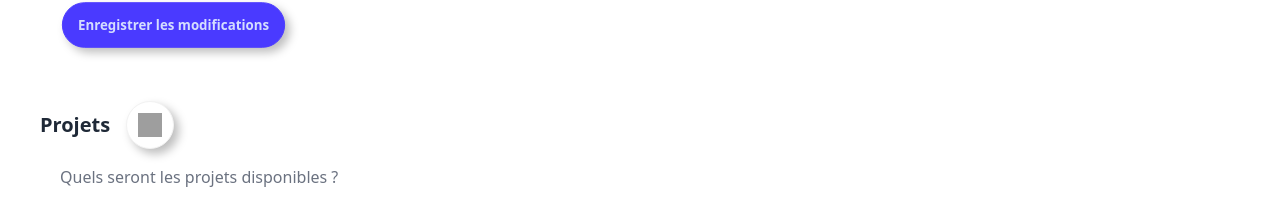
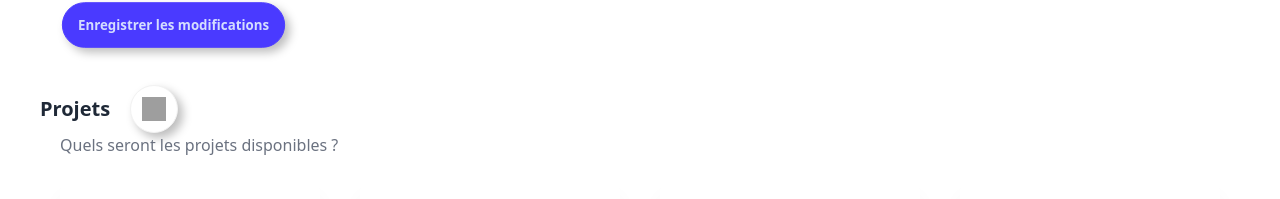
Before and after one commit to LawderDev/Parcoursup, a Nuxt app in the folder front/: page /session in a window 1280 px wide. Shown: the part 683-882 px from the top of the page. Built offline with nearby package versions, Linux system fonts and the light colour scheme; grey boxes are pictures that could not be loaded.

Commit message:
fix bug affichage info

```diff
--- a/front/components/ModalProjectForm.vue
+++ b/front/components/ModalProjectForm.vue
@@ -5,7 +5,7 @@
       @close="emit('update:isOpen', false)"
     >
       <template v-slot:open-btn>
-        <ButtonPlus ref="openBtn" @click="handleCreateProject" class="neumorphism m-4"/>
+        <ButtonPlus ref="openBtn" @click="handleCreateProject" class="neumorphism"/>
         <div id="hidden" class="hidden" ref="openBtn"></div>
       </template>
       <template v-slot:form>
--- a/front/pages/session.vue
+++ b/front/pages/session.vue
@@ -4,7 +4,7 @@
     <div class="grid m-8 mx-10">
       <FormSession editMode></FormSession>
       <div class="flex items-center mt-5">
-        <h2 class="text-xl font-semibold">Projets</h2>
+        <h2 class="text-xl font-semibold mr-5">Projets</h2>
         <ModalProjectForm
           v-model:isOpen="state.isOpen"
           :editMode="state.editMode"
```
